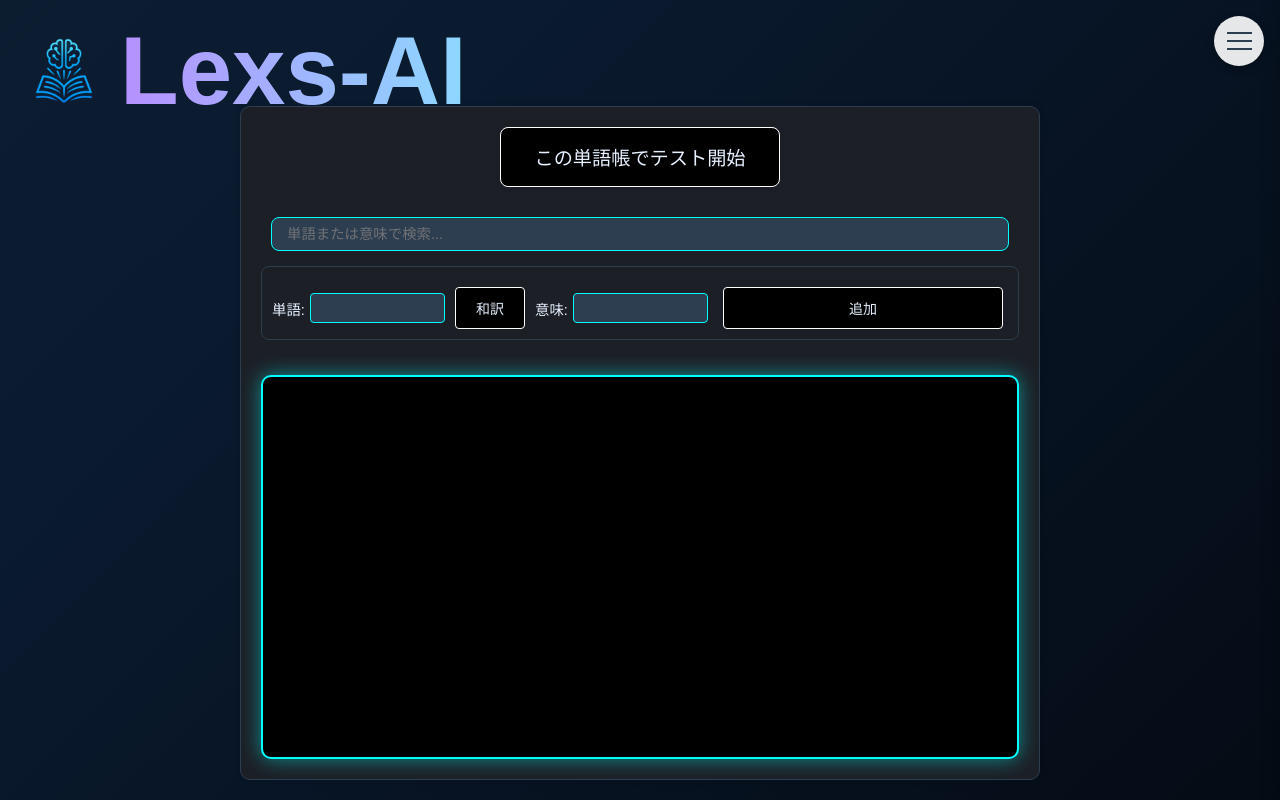
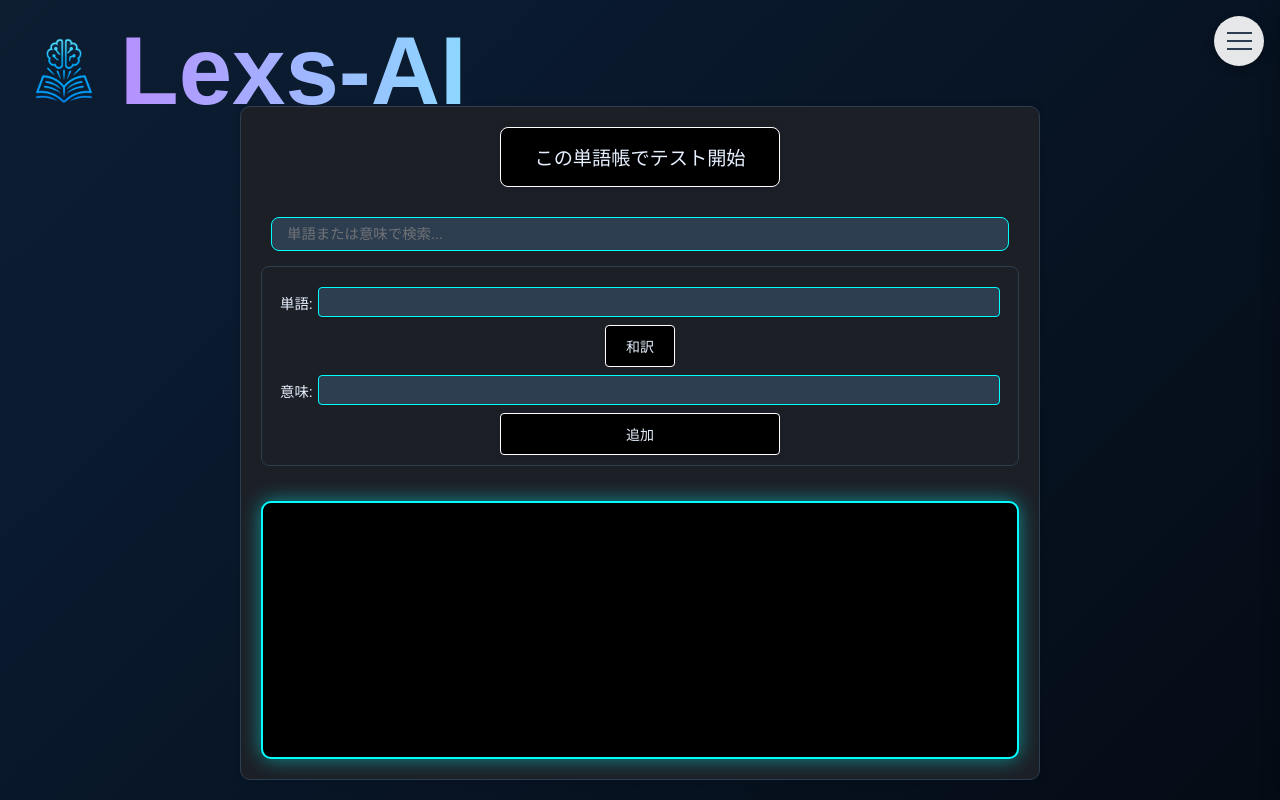
Before and after one commit to morixxfoxdata/word_quiz, a Flask app: template templates/deck_detail.html in a window 1280 px wide. Run offline with Flask 3, Linux system fonts and the light colour scheme; the template is opened without the code that fills it, so the values that code supplies are empty.

Commit message:
和訳ボタン

```diff
--- a/static/deck_detail.css
+++ b/static/deck_detail.css
@@ -121,7 +121,6 @@ p {
 }
 
 .form-group {
-  display: flex;
   gap: 10px;
   align-items: center;
   flex-wrap: wrap;
@@ -138,6 +137,7 @@ p {
   flex: 1;
   min-width: 150px;
   font-size: 0.9rem;
+  margin: 0.5rem;
 }
 
 .form-group input {
```
